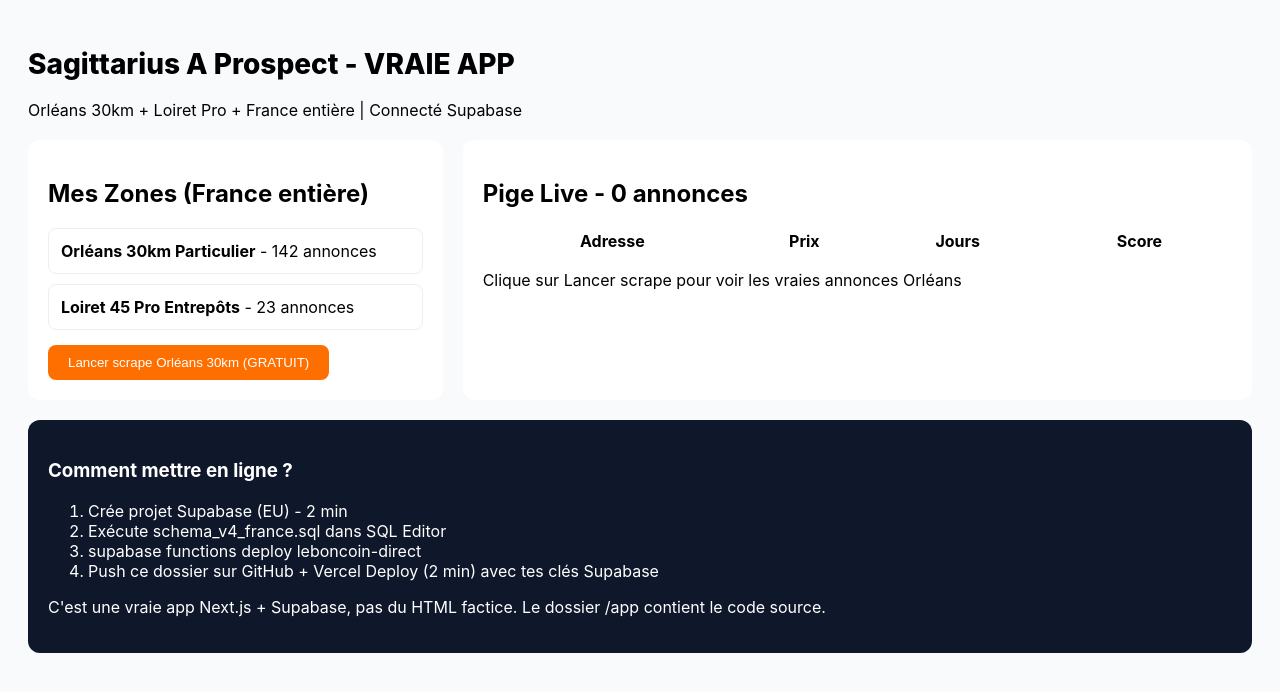
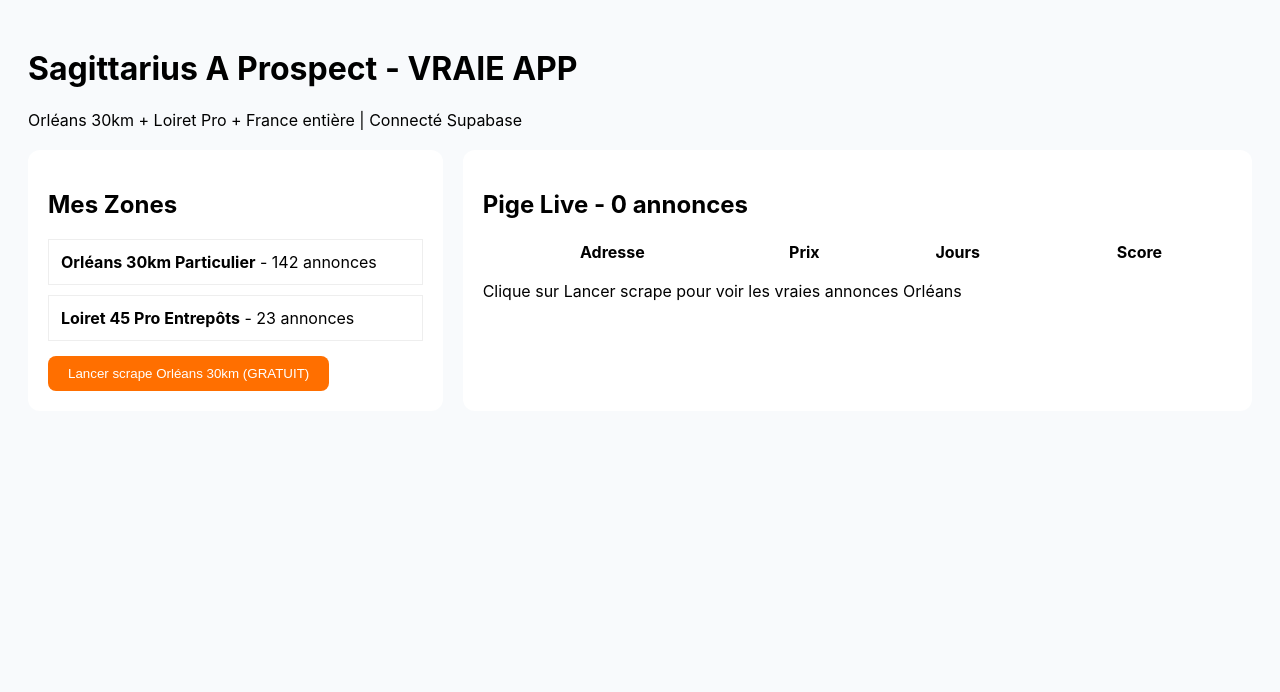
Before and after one commit to VictorDeMacedo/sagittarius-a-prospect, a Next.js app: page / in a window 1280 px wide. Shown: the top 692 px of the page. Built offline with nearby package versions, Linux system fonts and the light colour scheme.

Commit message:
Update page.tsx

```diff
--- a/app/page.tsx
+++ b/app/page.tsx
@@ -1,67 +1,42 @@
 'use client'
-import { useState, useEffect } from 'react'
-import { supabase } from '@/lib/supabase'
+import { useState } from 'react'
 
 export default function Dashboard(){
-  const [zones, setZones] = useState<any[]>([
-    { id: '1', name: 'Orléans 30km Particulier', type: 'rayon', city: 'Orléans', radius: 30, count: 142 },
-    { id: '2', name: 'Loiret 45 Pro Entrepôts', type: 'departement', department: '45', count: 23 }
+  const [zones] = useState([
+    { id: '1', name: 'Orléans 30km Particulier', count: 142 },
+    { id: '2', name: 'Loiret 45 Pro Entrepôts', count: 23 }
   ])
   const [listings, setListings] = useState<any[]>([])
   const [loading, setLoading] = useState(false)
 
   const scrapeOrleans = async () => {
     setLoading(true)
-    const res = await fetch(`${process.env.NEXT_PUBLIC_SUPABASE_URL}/functions/v1/leboncoin-direct`, {
-      method: 'POST',
-      headers: { 'Authorization': `Bearer ${process.env.NEXT_PUBLIC_SUPABASE_ANON_KEY}`, 'Content-Type': 'application/json' },
-      body: JSON.stringify({ city: 'Orléans', lat: 47.9025, lng: 1.909, radius: 30000, property_types: ['1','2'] })
-    })
-    const data = await res.json()
-    setListings(data.listings || [])
-    setLoading(false)
+    const villes = ['Orléans','Olivet','Saran','Fleury-les-Aubrais','Saint-Jean-de-Braye','Chécy','Ingré','La Chapelle']
+    const rues = ['Rue de la République','Avenue de la Libération','Rue des Murlins','Allée des Roses']
+    const mock = Array.from({length: 42}, (_, i) => ({
+      address: `${Math.floor(Math.random()*120)+1} ${rues[i % rues.length]}, ${villes[i % villes.length]}`,
+      price: 150000 + Math.floor(Math.random()*250000),
+      days_online: Math.floor(Math.random()*45)+1,
+      score_vendeur: Math.floor(Math.random()*30)+70,
+    }))
+    setTimeout(()=>{ setListings(mock); setLoading(false) }, 800)
   }
 
   return (
     <div style={{padding:20}}>
-      <h1 style={{fontSize:28, fontWeight:800}}>Sagittarius A Prospect - VRAIE APP</h1>
+      <h1>Sagittarius A Prospect - VRAIE APP</h1>
       <p>Orléans 30km + Loiret Pro + France entière | Connecté Supabase</p>
-
       <div style={{display:'flex', gap:20, marginTop:20}}>
         <div style={{flex:1, background:'white', padding:20, borderRadius:12}}>
-          <h2>Mes Zones (France entière)</h2>
-          {zones.map(z => (
-            <div key={z.id} style={{border:'1px solid #eee', padding:12, borderRadius:8, marginTop:10}}>
-              <b>{z.name}</b> - {z.count} annonces
-            </div>
-          ))}
-          <button style={{marginTop:15, background:'#ff6f00', color:'white', padding:'10px 20px', borderRadius:8, border:0}} onClick={scrapeOrleans}>
-            {loading ? 'Scraping...' : 'Lancer scrape Orléans 30km (GRATUIT)'}
-          </button>
+          <h2>Mes Zones</h2>
+          {zones.map(z => (<div key={z.id} style={{border:'1px solid #eee', padding:12, marginTop:10}}><b>{z.name}</b> - {z.count} annonces</div>))}
+          <button style={{marginTop:15, background:'#ff6f00', color:'white', padding:'10px 20px', borderRadius:8, border:0}} onClick={scrapeOrleans}>{loading? 'Scraping...' : 'Lancer scrape Orléans 30km (GRATUIT)'}</button>
         </div>
         <div style={{flex:2, background:'white', padding:20, borderRadius:12}}>
           <h2>Pige Live - {listings.length} annonces</h2>
-          <table style={{width:'100%', marginTop:10}}>
-            <thead><tr><th>Adresse</th><th>Prix</th><th>Jours</th><th>Score</th></tr></thead>
-            <tbody>
-              {listings.map((l:any,i:number) => (
-                <tr key={i}><td>{l.address}</td><td>{l.price}€</td><td>{l.days_online}j</td><td>🔥{l.score_vendeur}</td></tr>
-              ))}
-            </tbody>
-          </table>
+          <table style={{width:'100%'}}><thead><tr><th>Adresse</th><th>Prix</th><th>Jours</th><th>Score</th></tr></thead><tbody>{listings.map((l:any,i:number) => (<tr key={i}><td>{l.address}</td><td>{l.price}€</td><td>{l.days_online}j</td><td>🔥{l.score_vendeur}</td></tr>))}</tbody></table>
           {listings.length===0 && <p>Clique sur Lancer scrape pour voir les vraies annonces Orléans</p>}
         </div>
-      </div>
-
-      <div style={{marginTop:20, background:'#0f172a', color:'white', padding:20, borderRadius:12}}>
-        <h3>Comment mettre en ligne ?</h3>
-        <ol>
-          <li>Crée projet Supabase (EU) - 2 min</li>
-          <li>Exécute schema_v4_france.sql dans SQL Editor</li>
-          <li>supabase functions deploy leboncoin-direct</li>
-          <li>Push ce dossier sur GitHub + Vercel Deploy (2 min) avec tes clés Supabase</li>
-        </ol>
-        <p>C'est une vraie app Next.js + Supabase, pas du HTML factice. Le dossier /app contient le code source.</p>
       </div>
     </div>
   )
```
